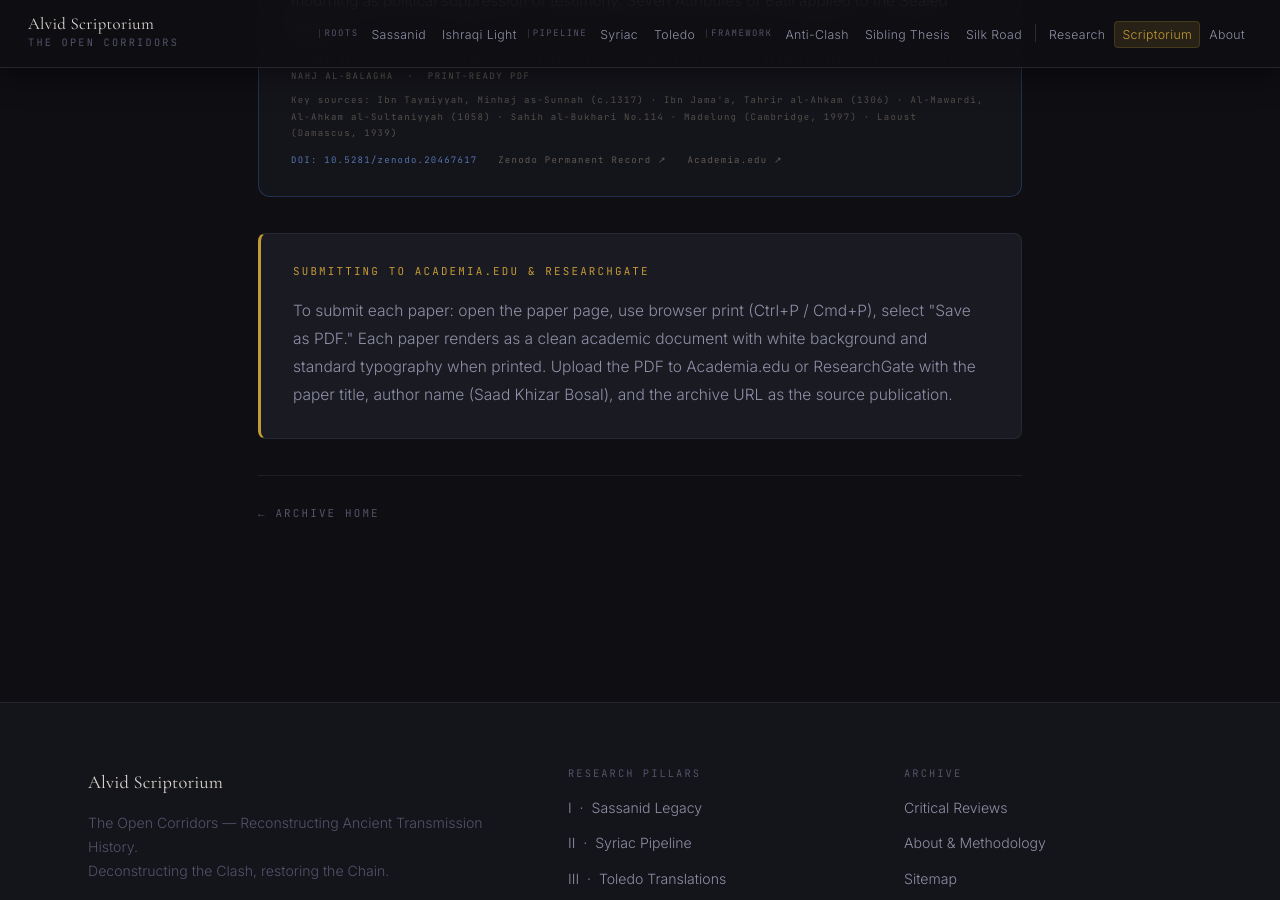
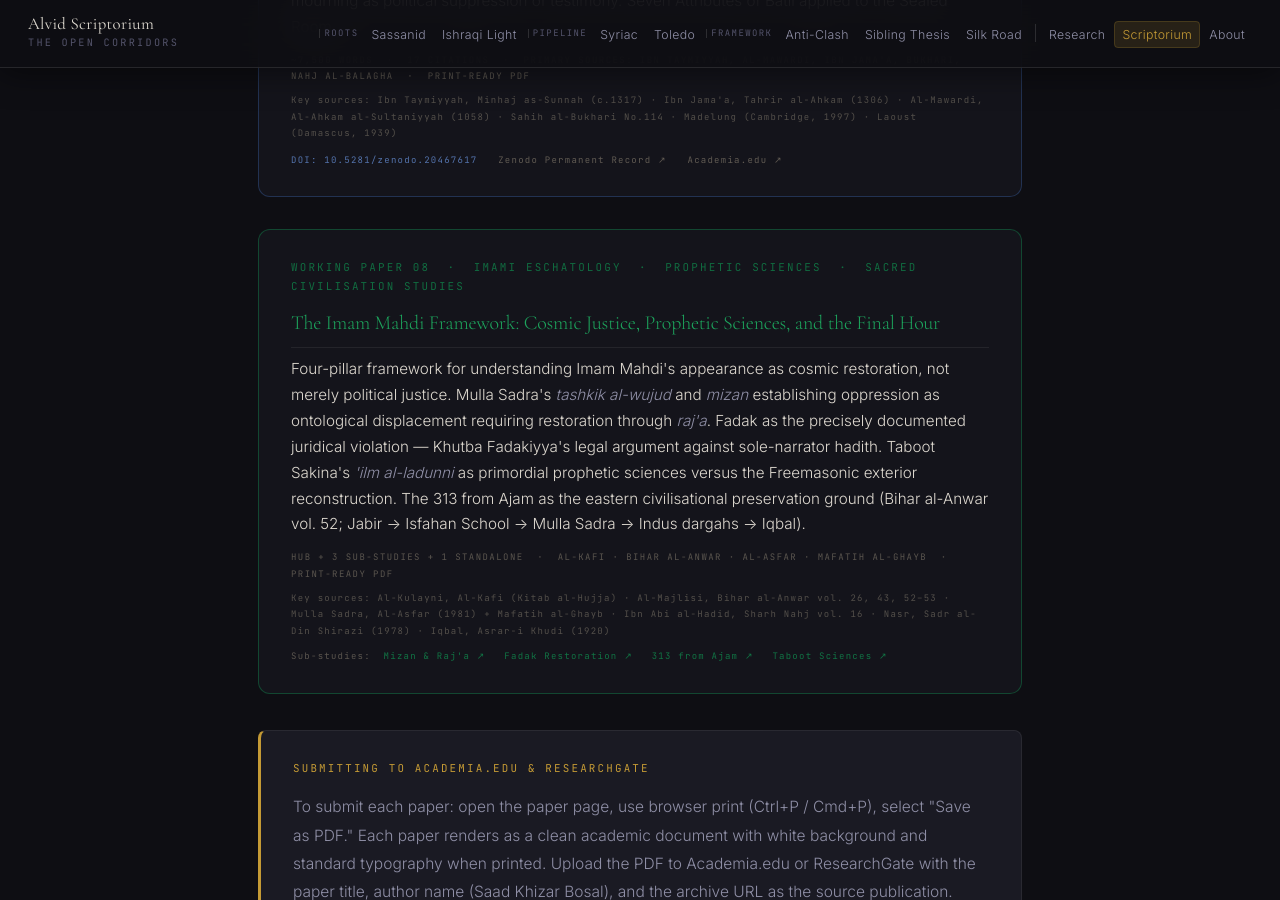
Before and after one commit to Political-Theology-Archive/geopolitical-synthesis, a Jekyll site: the page built from research/index.html, in a window 1280 px wide and 900 px high, scrolled down 3395 px. Built offline with Jekyll 4.4.1, drawn with Linux system fonts in a browser that asks for light colours.

Commit message:
Add WP-08 to research index with sub-study links
Adds the Working Paper 08 entry to research/index.html with jade green
rgba(16,155,85) colour scheme, four-pillar description (mizan-raj'a,
Fadak, Taboot 'ilm al-ladunni, 313 from Ajam), key sources, and inline
links to all four sub-pages.

Co-Authored-By: Claude Sonnet 4.6 <noreply@anthropic.com>

```diff
--- a/research/index.html
+++ b/research/index.html
@@ -232,6 +232,39 @@ description: "Academic working papers from the Sacred Civilization Research Arch
     </p>
   </div>
 
+  <!-- Paper 8 -->
+  <div class="pta-evidence pta-fade" style="margin-bottom:28px;border-color:rgba(16,155,85,0.38);">
+    <span class="pta-evidence-label mono" style="color:rgba(16,155,85,0.65);">Working Paper 08 &nbsp;·&nbsp; Imami Eschatology &nbsp;·&nbsp; Prophetic Sciences &nbsp;·&nbsp; Sacred Civilisation Studies</span>
+    <h2 style="margin:10px 0 8px;font-size:1.25rem;">
+      <a href="{{ '/research/imam-mahdi-justice-framework/' | relative_url }}" style="color:rgba(30,180,100,0.9);text-decoration:none;">
+        The Imam Mahdi Framework: Cosmic Justice, Prophetic Sciences, and the Final Hour
+      </a>
+    </h2>
+    <p style="margin:0 0 12px;font-size:0.95rem;line-height:1.7;">
+      Four-pillar framework for understanding Imam Mahdi's appearance as cosmic restoration,
+      not merely political justice. Mulla Sadra's <em>tashkik al-wujud</em> and <em>mizan</em>
+      establishing oppression as ontological displacement requiring restoration through
+      <em>raj'a</em>. Fadak as the precisely documented juridical violation — Khutba Fadakiyya's
+      legal argument against sole-narrator hadith. Taboot Sakina's <em>'ilm al-ladunni</em>
+      as primordial prophetic sciences versus the Freemasonic exterior reconstruction. The
+      313 from Ajam as the eastern civilisational preservation ground (Bihar al-Anwar vol. 52;
+      Jabir → Isfahan School → Mulla Sadra → Indus dargahs → Iqbal).
+    </p>
+    <p style="font-family:'JetBrains Mono',monospace;font-size:9px;letter-spacing:0.16em;text-transform:uppercase;color:rgba(160,150,130,0.5);margin:0 0 8px;">
+      Hub + 3 Sub-Studies + 1 Standalone &nbsp;·&nbsp; Al-Kafi · Bihar al-Anwar · Al-Asfar · Mafatih al-Ghayb &nbsp;·&nbsp; Print-ready PDF
+    </p>
+    <p style="margin:0 0 10px;font-family:'JetBrains Mono',monospace;font-size:9px;letter-spacing:0.14em;color:rgba(160,150,130,0.45);">
+      Key sources: Al-Kulayni, Al-Kafi (Kitab al-Hujja) · Al-Majlisi, Bihar al-Anwar vol. 26, 43, 52–53 · Mulla Sadra, Al-Asfar (1981) + Mafatih al-Ghayb · Ibn Abi al-Hadid, Sharh Nahj vol. 16 · Nasr, Sadr al-Din Shirazi (1978) · Iqbal, Asrar-i Khudi (1920)
+    </p>
+    <div style="font-family:'JetBrains Mono',monospace;font-size:9px;letter-spacing:0.14em;color:rgba(160,150,130,0.5);margin-top:8px;">
+      Sub-studies:
+      <a href="{{ '/research/mizan-raja-sadra/' | relative_url }}" style="color:rgba(16,155,85,0.7);margin-left:6px;">Mizan &amp; Raj'a ↗</a>
+      <a href="{{ '/research/fadak-prophetic-house-restoration/' | relative_url }}" style="color:rgba(16,155,85,0.7);margin-left:12px;">Fadak Restoration ↗</a>
+      <a href="{{ '/research/313-ajam-mahdi/' | relative_url }}" style="color:rgba(16,155,85,0.7);margin-left:12px;">313 from Ajam ↗</a>
+      <a href="{{ '/research/taboot-prophetic-sciences/' | relative_url }}" style="color:rgba(16,155,85,0.7);margin-left:12px;">Taboot Sciences ↗</a>
+    </div>
+  </div>
+
   <div class="pta-analysis pta-fade">
     <span class="pta-analysis-label mono">Submitting to Academia.edu &amp; ResearchGate</span>
     <p>
```
